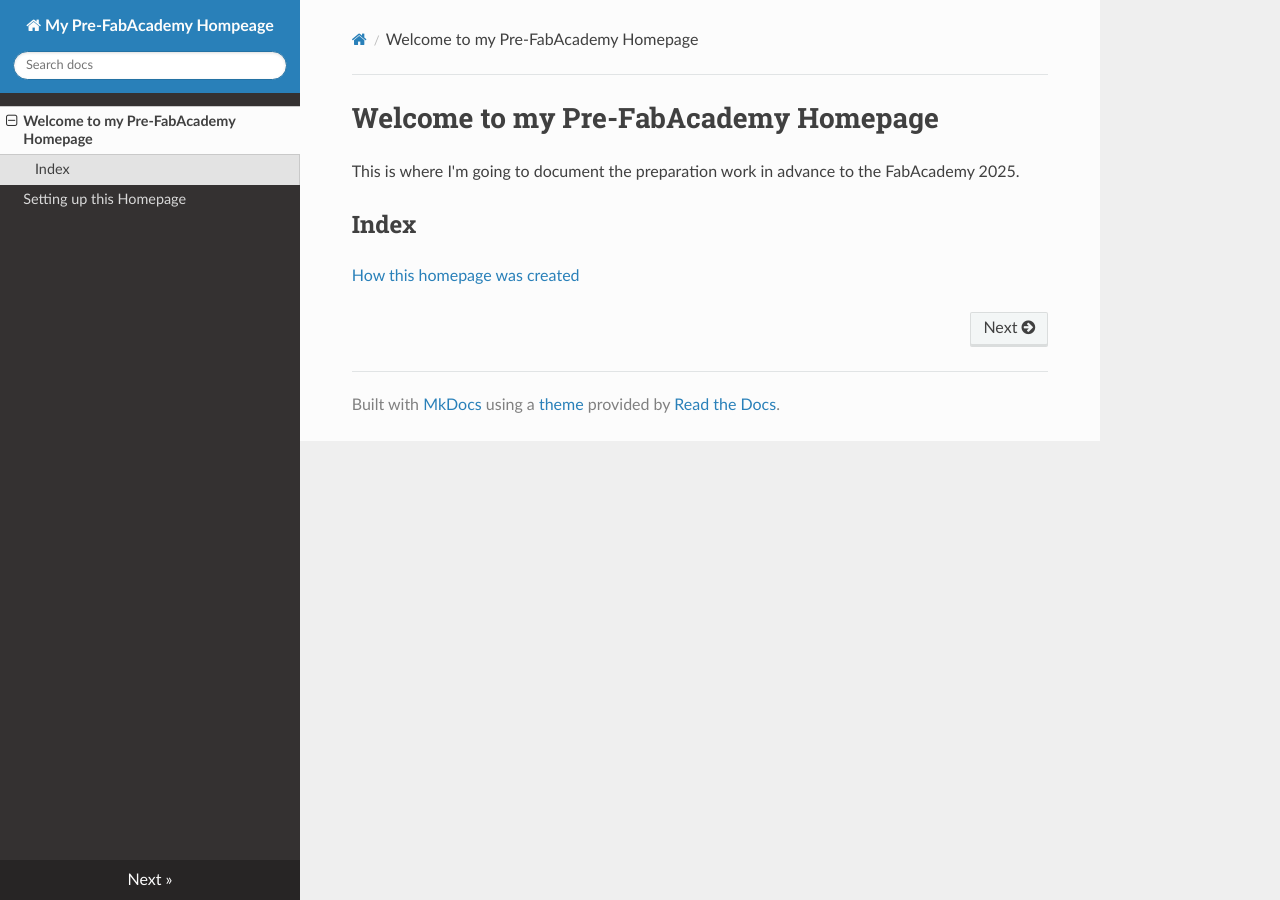
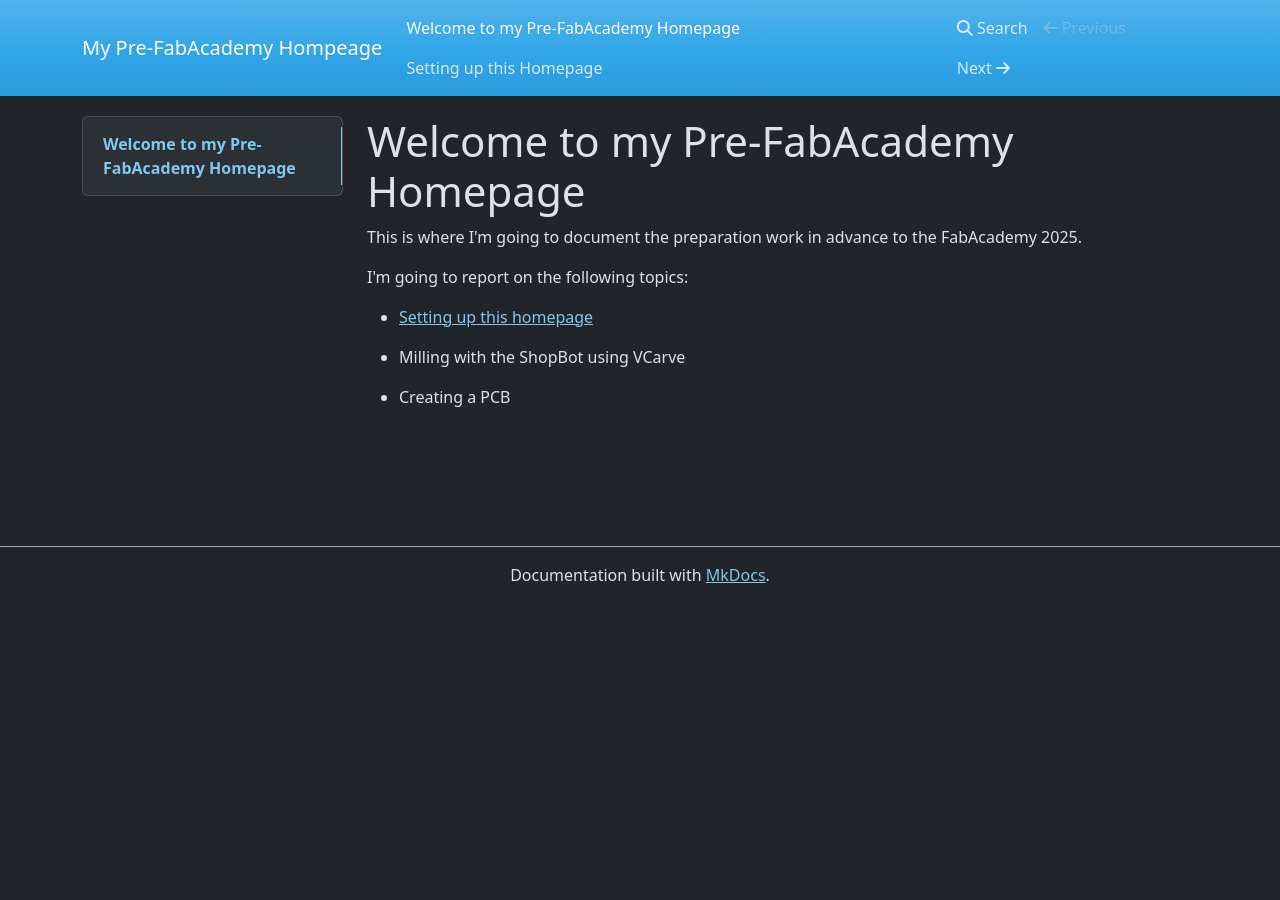
Before and after one commit to HannesJo/Pre-FabAcademy, an MkDocs documentation site: the page built from docs/index.md, in a window 1280 px wide. Built offline with MkDocs 1.6.1, drawn with Linux system fonts in a browser that asks for light colours; nearby versions of some CDN libraries.

Commit message:
theme changes

```diff
--- a/docs/index.md
+++ b/docs/index.md
@@ -2,5 +2,10 @@
 
 This is where I'm going to document the preparation work in advance to the FabAcademy 2025.
 
-## Index
-[How this homepage was created](/homepage)
+I'm going to report on the following topics:
+
++ [Setting up this homepage](/mysite/homepage)
+
++ Milling with the ShopBot using VCarve
+
++ Creating a PCB
--- a/mkdocs.yml
+++ b/mkdocs.yml
@@ -1,5 +1,6 @@
 site_name: My Pre-FabAcademy Hompeage
 site_url: https://hannesjo.github.io/Pre-FabAcademy/
 theme:
-  name: readthedocs
+  name: mkdocs
   locale: en
+  color_mode: dark
```
Also changed, not shown: docs/homepage.md (+2 -0 lines).
